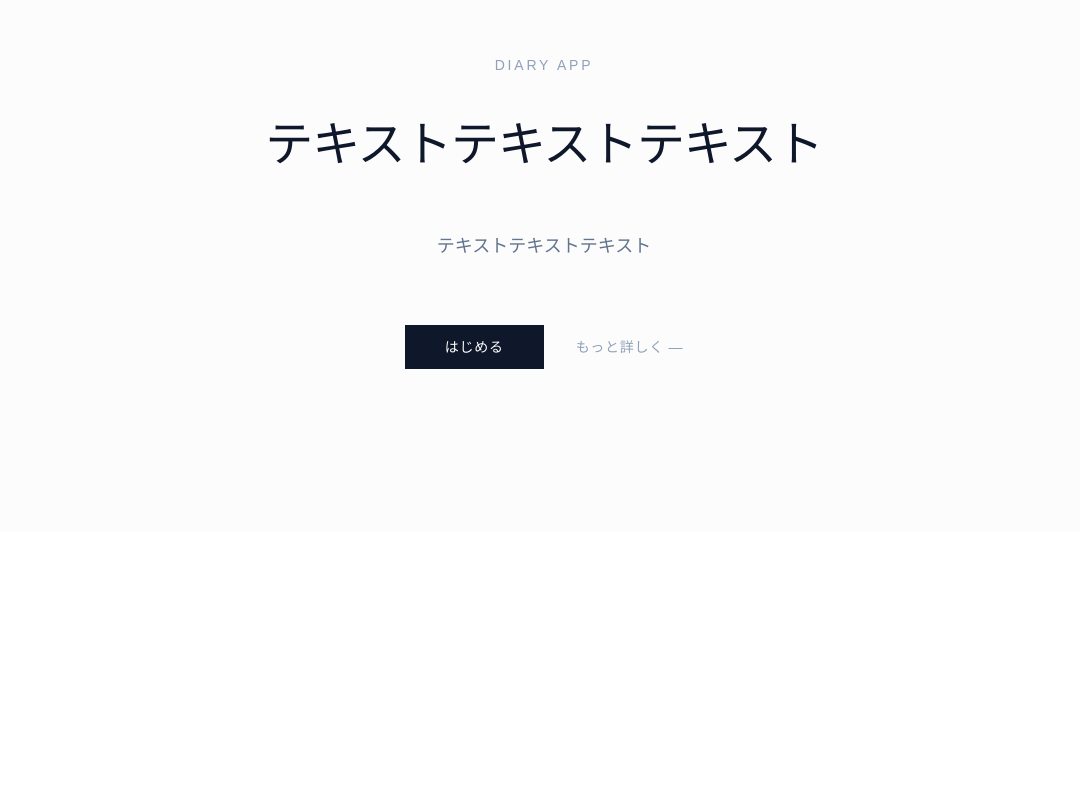
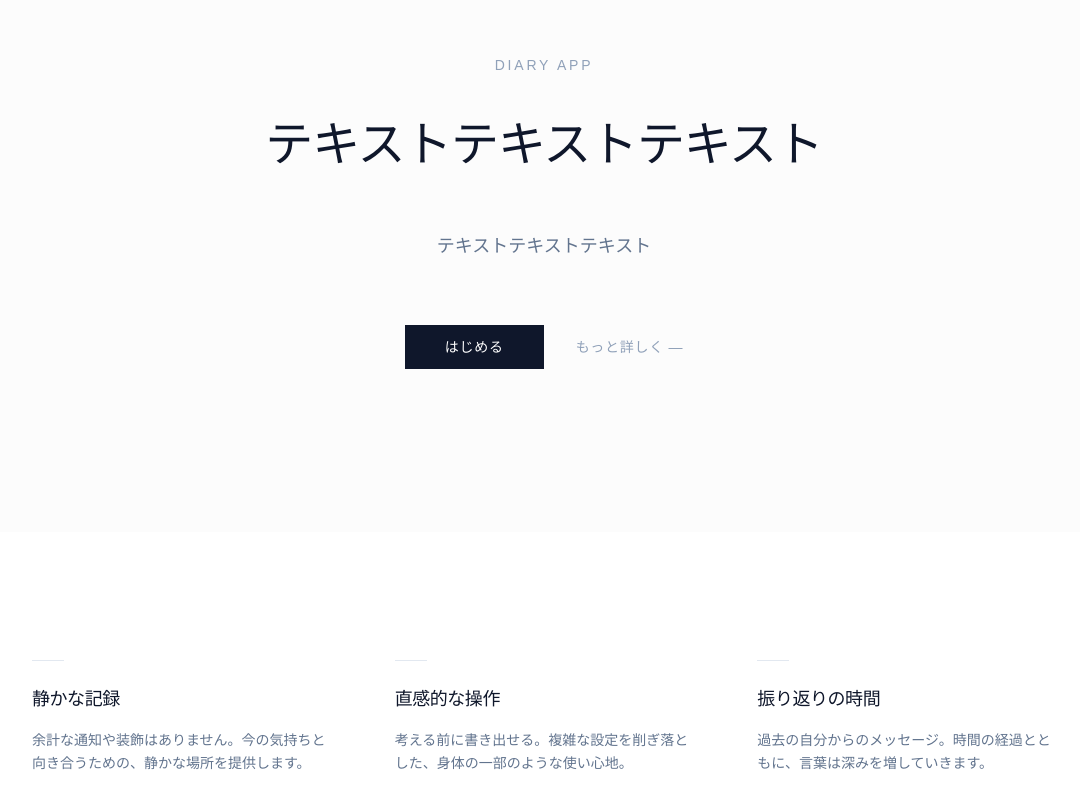
Before and after one commit to ruru-01/diary-app-lp, a Next.js app: page / in a window 1280 px wide. Shown: the part 108-916 px from the top of the page, without its empty margins (96-1176 px from the left). Before the commit the page ends 800 px from the top, so only its background shows below. Built offline with nearby package versions, Linux system fonts and the light colour scheme.

Commit message:
feat: グリッドレイアウトの特徴セクションを追加

```diff
--- a/src/app/page.tsx
+++ b/src/app/page.tsx
@@ -1,9 +1,11 @@
 import Hero from "@/components/Hero";
+import Features from "@/components/Features";
 
 export default function Home() {
   return (
     <main className="min-h-screen">
       <Hero />
+      <Features />
     </main>
   );
 }
--- /dev/null
+++ b/src/components/Features.tsx
@@ -0,0 +1,36 @@
+export default function Features() {
+  const features = [
+    {
+      title: "静かな記録",
+      description: "余計な通知や装飾はありません。今の気持ちと向き合うための、静かな場所を提供します。",
+    },
+    {
+      title: "直感的な操作",
+      description: "考える前に書き出せる。複雑な設定を削ぎ落とした、身体の一部のような使い心地。",
+    },
+    {
+      title: "振り返りの時間",
+      description: "過去の自分からのメッセージ。時間の経過とともに、言葉は深みを増していきます。",
+    },
+  ];
+
+  return (
+    <section className="py-32 px-6 bg-white">
+      <div className="max-w-5xl mx-auto">
+        <div className="grid grid-cols-1 md:grid-cols-3 gap-16">
+          {features.map((feature, index) => (
+            <div key={index} className="group">
+              <div className="mb-6 h-px w-8 bg-slate-200 group-hover:w-12 transition-all duration-500" />
+              <h3 className="text-lg font-medium text-slate-900 mb-4 tracking-tight">
+                {feature.title}
+              </h3>
+              <p className="text-sm text-slate-500 leading-relaxed font-light">
+                {feature.description}
+              </p>
+            </div>
+          ))}
+        </div>
+      </div>
+    </section>
+  );
+}
```
